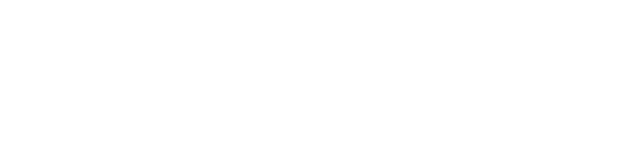
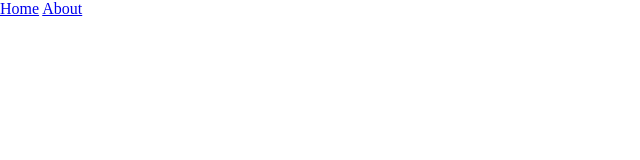
Before and after one commit to lhuathea/testgit, a plain HTML site: page about.html in a window 1280 px wide. Shown: the whole page, without its empty margins (0-640 px from the left). Drawn offline with Linux system fonts and the light colour scheme.

Commit message:
adding code in index and about file

```diff
--- a/about.html
+++ b/about.html
@@ -8,7 +8,8 @@
 </head>
 <body>
 
-
+    <a href="index.html">Home</a>
+    <a href="about.html">About</a>
 
     <script src="script.js"></script>
 </body>
```
Also changed, not shown: index.html (+2 -1 lines).
